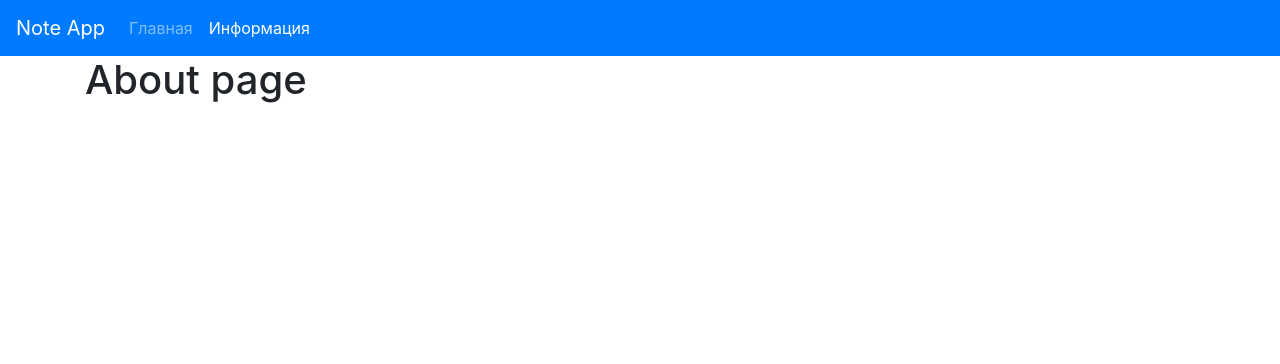
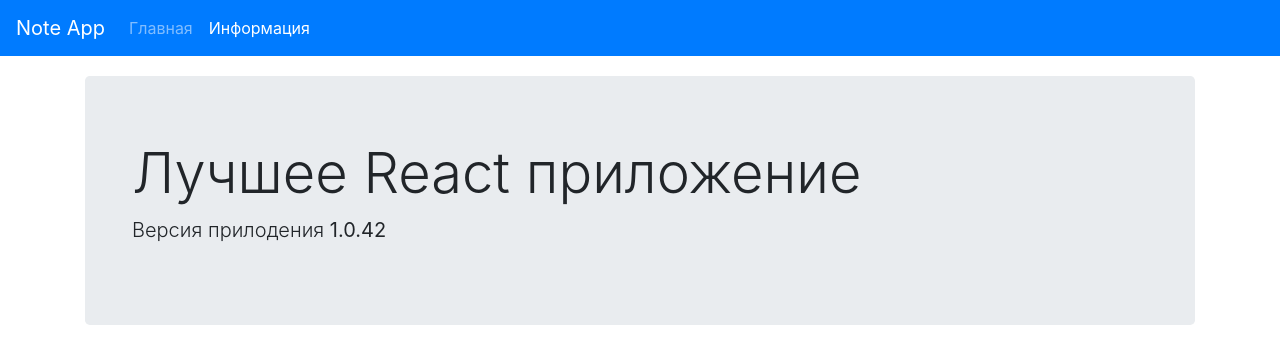
Before and after one commit to chernetskiy-ivan/notes-app_practice_React, a React (Create React App) app: page /about in a window 1280 px wide. Shown: the top 364 px of the page. Built offline with nearby package versions, Linux system fonts and the light colour scheme.

Commit message:
About. Use Jumbotron to create content on page about

```diff
--- a/src/pages/About.js
+++ b/src/pages/About.js
@@ -1,9 +1,14 @@
-import React,{Fragment} from 'react'
+import React from 'react'
 
-export const About = () => {
-    return (
-        <Fragment>
-            <h1>About page</h1>
-        </Fragment>
-    )
-}
+//компоннет не будет иметь никакой функциональности
+//и поэтому будет сразу возвращать jsx
+export const About = () => (
+    <div className='jumbotron' style={ { marginTop: 20 } }>
+        <div className="container">
+            <h1 className="display-4">Лучшее React приложение</h1>
+            <p className="lead">
+                Версия прилодения <strong>1.0.42</strong>
+            </p>
+        </div>
+    </div>
+)
```
